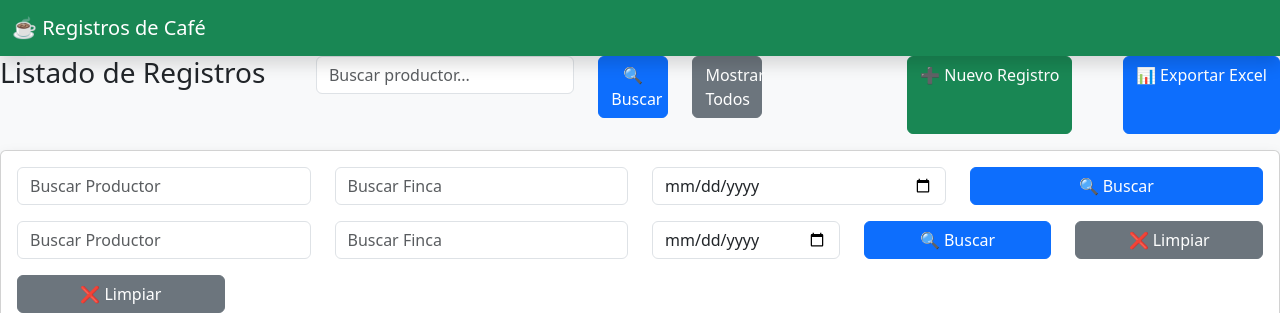
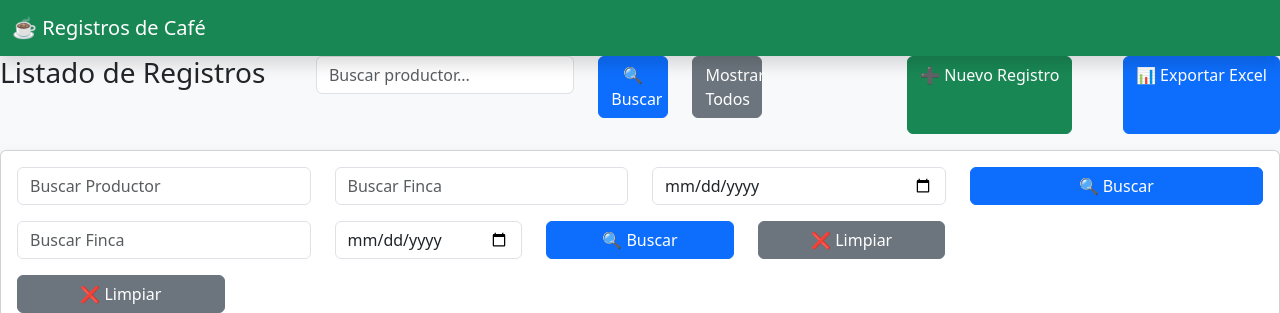
Before and after one commit to asiste-png/sistema-cafe, a Flask app: page /registros in a window 1280 px wide. Shown: the top 313 px of the page. Run offline with Flask 3, Linux system fonts and the light colour scheme; data that the repository does not hold is empty.

Commit message:
Correccion filtros de registros

```diff
--- a/templates/registros.html
+++ b/templates/registros.html
@@ -121,14 +121,6 @@
     <div class="col-md-3">
         <input
             type="text"
-            name="productor"
-            class="form-control"
-            placeholder="Buscar Productor">
-    </div>
-
-    <div class="col-md-3">
-        <input
-            type="text"
             name="finca"
             class="form-control"
             placeholder="Buscar Finca">
```
